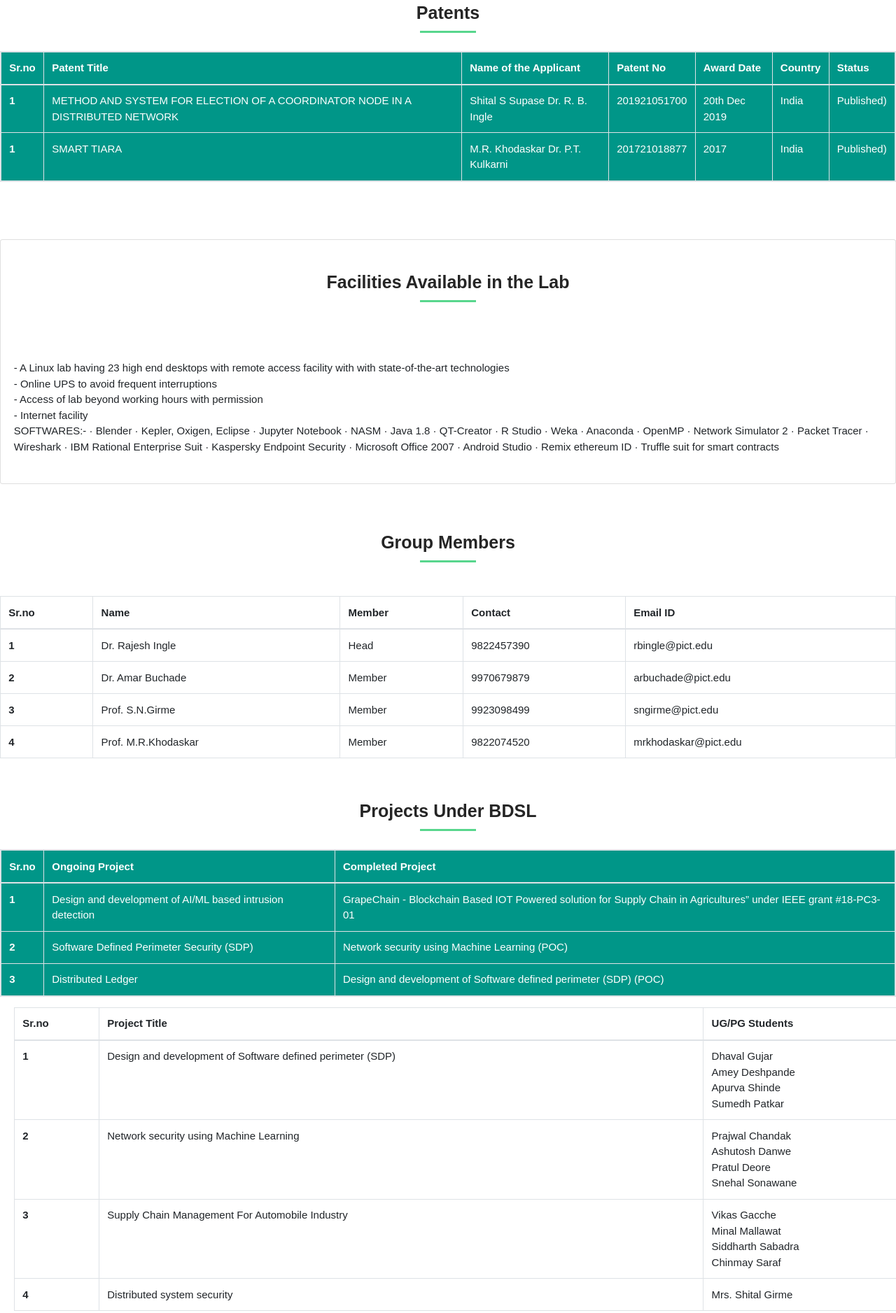
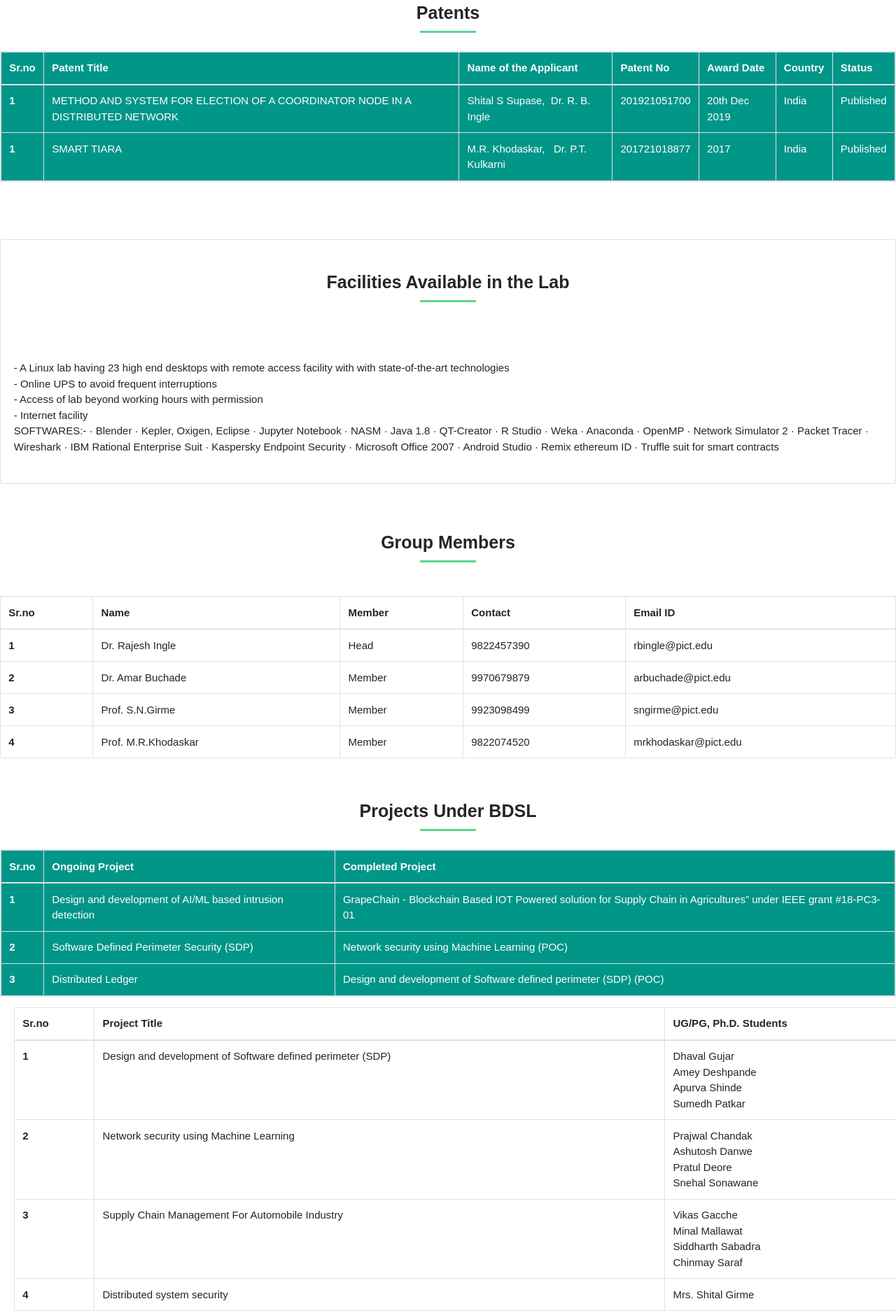
Before and after one commit to pict-bdsl-lab/official-website, a plain HTML site: page index.html in a window 1280 px wide. Shown: the part 2099-3976 px from the top of the page at 70% size. Drawn offline with nearby package versions, Linux system fonts and the light colour scheme; a web font is replaced by a local one.

Commit message:
Update index.html

```diff
--- a/index.html
+++ b/index.html
@@ -318,24 +318,24 @@
         <tr>
             <th scope="row">1</th>
             <td>METHOD AND SYSTEM FOR ELECTION OF A COORDINATOR NODE IN A DISTRIBUTED NETWORK</td>
-            <td>Shital S Supase
+            <td>Shital S Supase,&nbsp;
                 Dr. R. B. Ingle </td>
             <td>201921051700</td>
             <td>20th Dec 2019 </td>
             <td>India </td>
-            <td>Published)</td>
+            <td>Published</td>
 
         </tr>
         <tr>
             <th scope="row">1</th>
             <td>SMART TIARA</td>
-            <td>M.R. Khodaskar
+            <td>M.R. Khodaskar, &nbsp;
                 Dr. P.T. Kulkarni
             </td>
             <td>201721018877</td>
             <td>2017</td>
             <td>India </td>
-            <td>Published)</td>
+            <td>Published</td>
 
         </tr>
 
@@ -496,7 +496,7 @@
         <tr>
             <th scope="col">Sr.no</th>
             <th scope="col">Project Title</th>
-            <th scope="col">UG/PG Students</th>
+            <th scope="col">UG/PG, Ph.D. Students</th>
 
 
         </tr>
@@ -533,7 +533,7 @@
         <tr>
             <th scope="row">4</th>
             <td>Distributed system security </td>
-            <td>Mrs. Shital Girme</td>
+            <td>Mrs. Shital Girme </td>
 
         </tr>
 
@@ -563,7 +563,7 @@
                     <th scope="row">1</th>
                     <td> Design and development of
                         AI/ML based intrusion detection </td>
-                    <td>n BigOData LLC USA</td>
+                    <td>BigOData LLC USA</td>
                     <td>Dr. Rajesh Ingle
                         Dr. Amar Buchade
                         Prof. Manish
```
